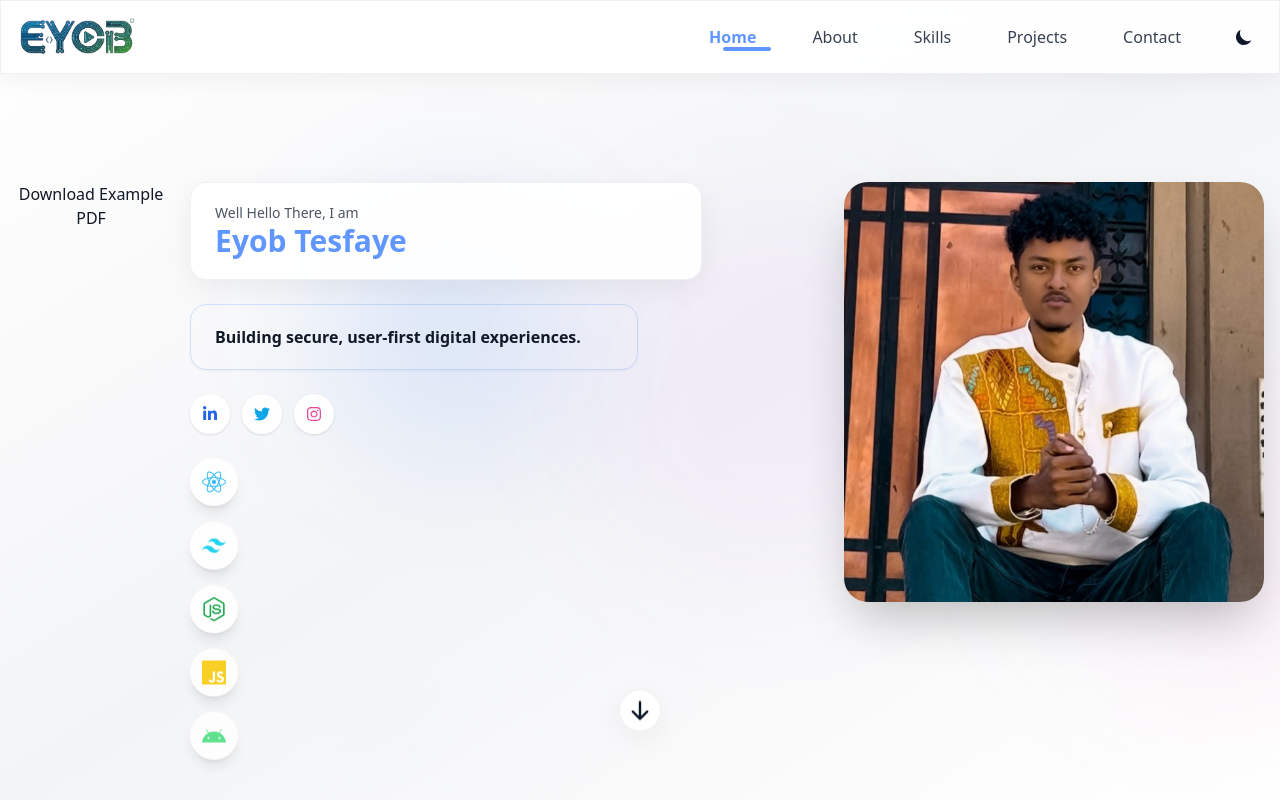
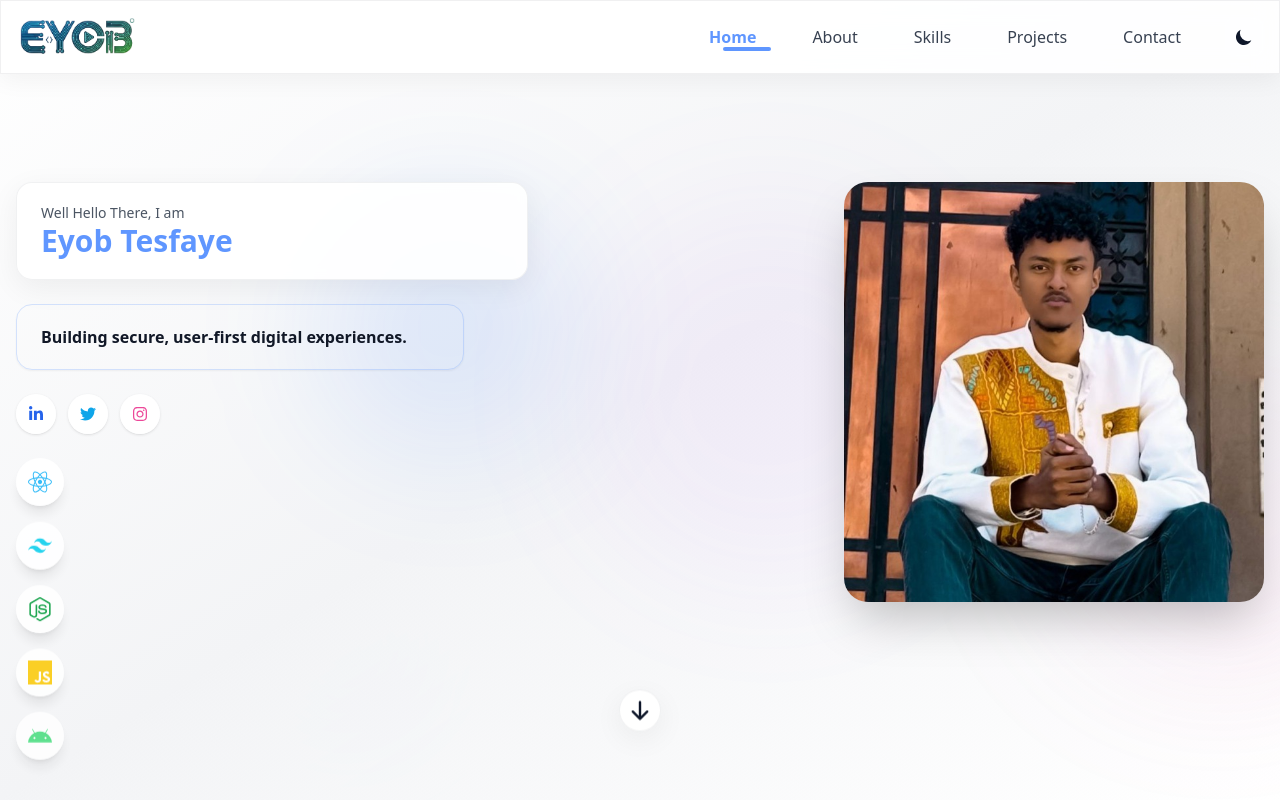
Before and after one commit to eyuapps/eyob-portfolio, a React (Vite) app: page / in a window 1280 px wide. Shown: the top 800 px of the page. Built offline with nearby package versions, Linux system fonts and the light colour scheme; the HTML template or start-up script is replaced by a standard one.

Commit message:
download updated

```diff
--- a/src/components/Contact.jsx
+++ b/src/components/Contact.jsx
@@ -61,6 +61,13 @@ const Contact = () => {
     navigator.clipboard.writeText('youremail@example.com')
     // You can add a toast notification here
   }
+
+  const handleDownload = () => {
+    const link = document.createElement("a");
+    link.href = "/downloads/WUDASE.signed.apk"; // use absolute path from public
+    link.download = "WUDASE.signed.apk";
+    link.click();
+  };
 
   return (
     <section id="contact" className="py-20 relative">
@@ -147,7 +154,7 @@ const Contact = () => {
 
                 {/* Resume Download */}
                 <div className="pt-6 border-t border-white/10">
-                  <button className="w-full flex items-center justify-center gap-3 px-6 py-4 bg-accent-500 text-dark-900 rounded-xl font-semibold hover:neon-glow hover:scale-105 transition-all duration-300">
+                  <button onClick={handleDownload} className="w-full flex items-center justify-center gap-3 px-6 py-4 bg-accent-500 text-dark-900 rounded-xl font-semibold hover:neon-glow hover:scale-105 transition-all duration-300">
                     <HiDownload className="w-5 h-5" />
                     Download Resume
                   </button>
--- a/src/components/Hero.jsx
+++ b/src/components/Hero.jsx
@@ -12,12 +12,12 @@ const Hero = () => {
     }
   }
 
-const handleDownload = () => {
-    const link = document.createElement("a");
-    link.href = "/downloads/wdaseegzi.apk"; // use absolute path from public
-    link.download = "wdaseegzi.apk";
-    link.click();
-  };
+// const handleDownload = () => {
+//     const link = document.createElement("a");
+//     link.href = "/downloads/wdaseegzi.apk"; // use absolute path from public
+//     link.download = "wdaseegzi.apk";
+//     link.click();
+//   };
 
   return (
     <section
@@ -37,9 +37,9 @@ const handleDownload = () => {
       <div className="container mx-auto px-4 relative z-10">
         <div className="flex flex-col lg:flex-row items-center lg:items-start justify-between gap-6">
 
-  <div>
+  {/* <div>
       <button onClick={handleDownload}>Download Example PDF</button>
-    </div>
+    </div> */}
 
 
           {/* Left column: intro, role, social and tech icons */}
```
Also changed, not shown: 1 other file (tests, documents, lock files or other folders).
